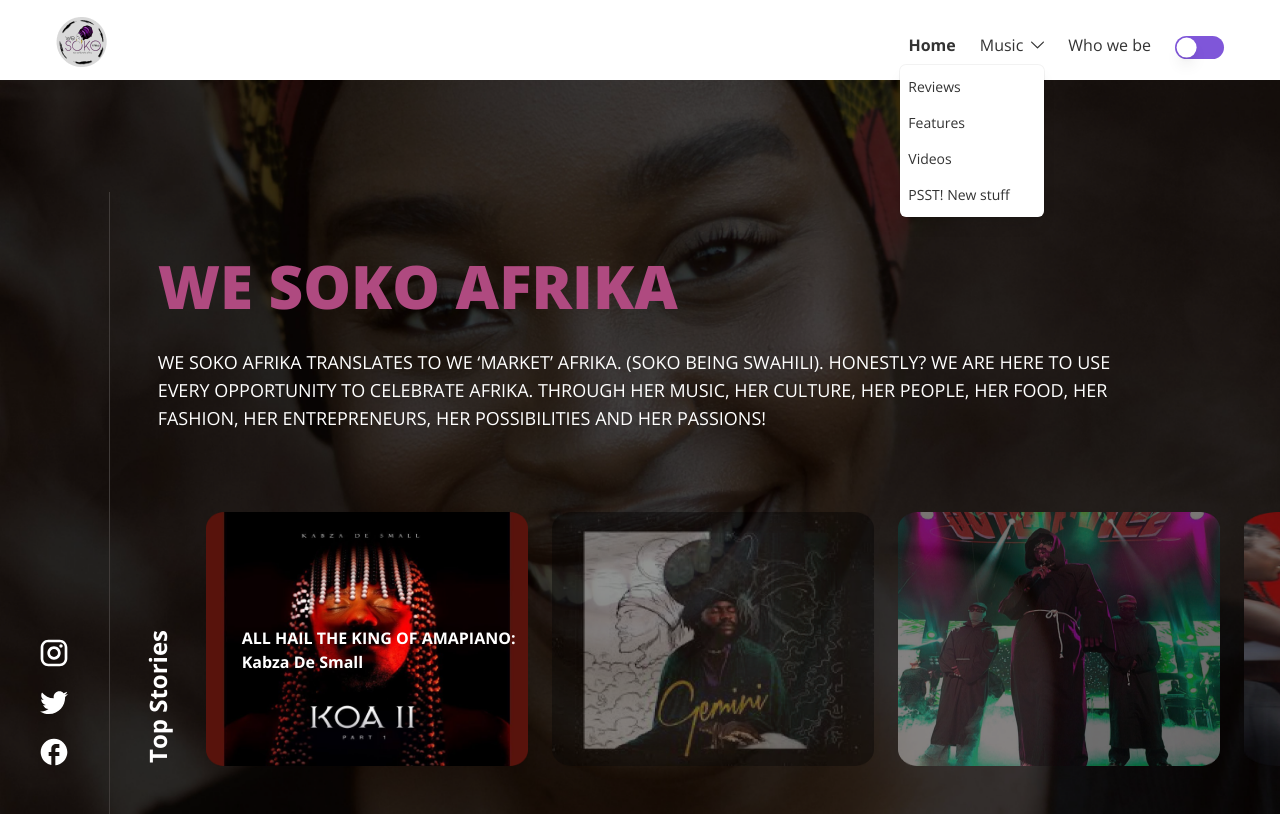
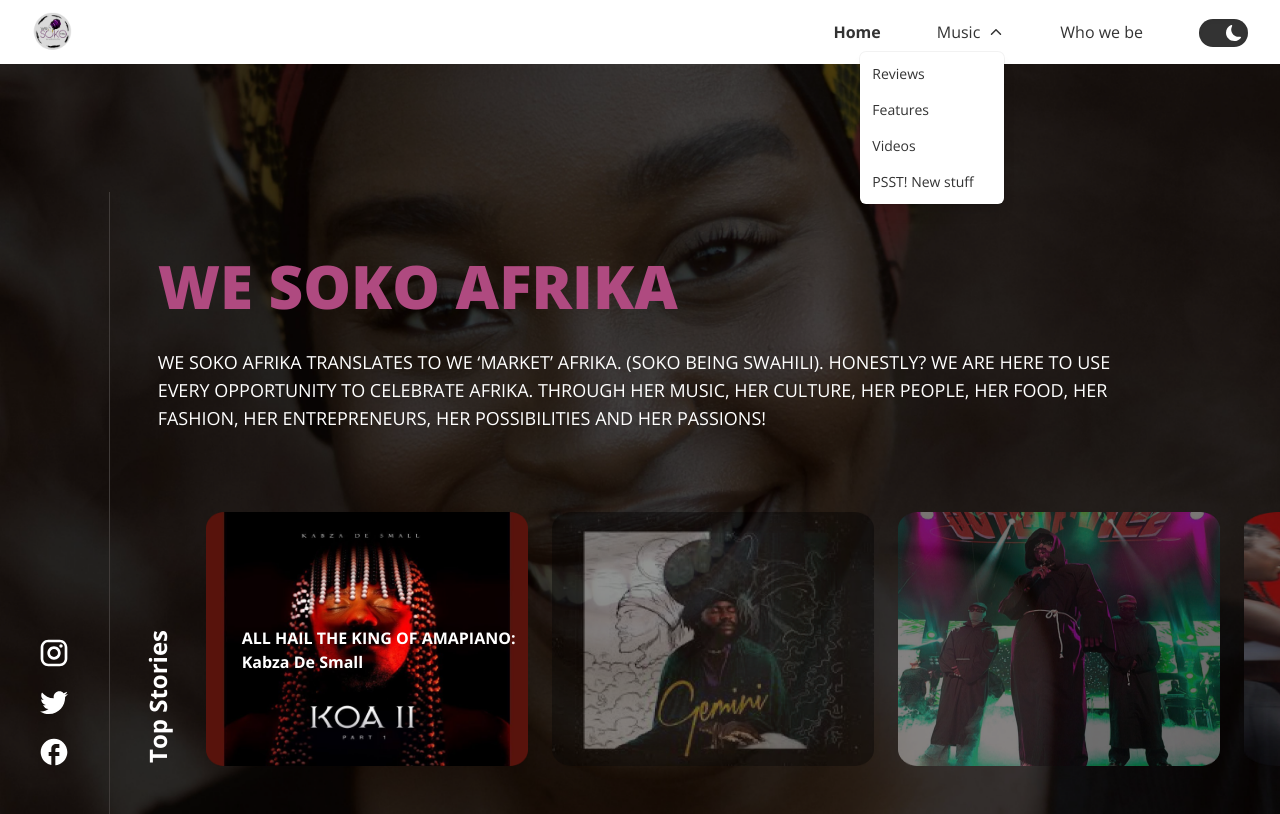
Before and after one commit to damiisdandy/soso-afrika, a Next.js app: page / in a window 1280 px wide. Both pictures are taken after a click on the button "Music". Built offline with nearby package versions, Linux system fonts and the light colour scheme.

Commit message:
feat: ui and functionality changes

```diff
--- /dev/null
+++ b/components/mode-switch/index.tsx
@@ -0,0 +1,38 @@
+import { Switch } from "@headlessui/react";
+import { useTheme } from "next-themes";
+import { BsFillSunFill, BsFillMoonFill } from "react-icons/bs";
+
+type ColorModeType = "light" | "dark";
+
+export default function ModeSwitch() {
+  const { setTheme } = useTheme();
+  const theme = useTheme().theme as ColorModeType;
+
+  const handleToggle = () => {
+    setTheme(theme === "light" ? "dark" : "light");
+  };
+
+  const isLightMode = theme === "light";
+
+  return (
+    <Switch
+      checked={isLightMode}
+      onChange={handleToggle}
+      className={`z-0 shadow-inner ${
+        isLightMode ? "bg-[#efefef]" : "bg-textColor"
+      } relative inline-flex h-7 w-[49px] shrink-0 cursor-pointer rounded-full transition-colors duration-200 ease-in-out focus:outline-none focus-visible:ring-2  focus-visible:ring-white focus-visible:ring-opacity-75 top-1`}
+    >
+      <span
+        className={`z-10 dark:shadow-none absolute ${
+          isLightMode ? "left-[0%]" : "left-[calc(100%-theme(space.7))]"
+        }  pointer-events-none h-7 w-7 flex items-center justify-center  rounded-full ring-0 transition-all duration-200 ease-in-out`}
+      >
+        {isLightMode ? (
+          <BsFillSunFill className="text-orange" />
+        ) : (
+          <BsFillMoonFill className="text-white" />
+        )}
+      </span>
+    </Switch>
+  );
+}
--- a/components/music-dropdown/index.tsx
+++ b/components/music-dropdown/index.tsx
@@ -1,13 +1,33 @@
 import { Menu, Transition } from "@headlessui/react";
-import ArrowDown from "@/assets/svg/arrow-down.svg";
-import { Fragment, MouseEvent } from "react";
+import { Fragment, MouseEvent, ReactNode } from "react";
 import { useRouter } from "next/router";
+import { IoIosArrowDown, IoIosArrowUp } from "react-icons/io";
+import Link from "next/link";
 
 type DropDownProps = {
-  active: boolean;
+  urlActive: boolean;
 };
 
-export default function DropDown({ active }: DropDownProps) {
+type MenuItemProps = {
+  active: boolean;
+  href: string;
+  children: ReactNode;
+};
+
+const MenuItem = ({ active, href, children }: MenuItemProps) => {
+  return (
+    <Link
+      href={href}
+      className={`${
+        active ? "bg-switchLight dark:bg-switch" : ""
+      }  px-3 py-2 text-sm w-full text-left block hover:bg-switchLight dark:hover:bg-switch`}
+    >
+      {children}
+    </Link>
+  );
+};
+
+export default function DropDown({ urlActive }: DropDownProps) {
   const router = useRouter();
 
   const handleReviewsNavigation = (e: MouseEvent) => {
@@ -21,11 +41,19 @@
         <div>
           <Menu.Button
             className={`inline-flex gap-2 items-center ${
-              active && "font-bold"
+              urlActive && "font-bold"
             }`}
           >
-            Music
-            <ArrowDown className="dark:fill-white" />
+            {({ open }) => (
+              <div className="flex items-center gap-2">
+                <p>Music</p>
+                {open ? (
+                  <IoIosArrowUp className="dark:fill-white" />
+                ) : (
+                  <IoIosArrowDown className="dark:fill-white" />
+                )}
+              </div>
+            )}
           </Menu.Button>
         </div>
         <Transition
@@ -37,52 +65,34 @@
           leaveFrom="transform opacity-100 scale-100"
           leaveTo="transform opacity-0 scale-95"
         >
-          <Menu.Items className="absolute right-0 mt-2 w-[9rem] origin-top-right divide-y divide-gray-100 rounded-md bg-white dark:bg-textColor shadow-lg ring-1 ring-black ring-opacity-5 focus:outline-none ">
+          <Menu.Items className="absolute right-0 mt-2 w-[9rem] origin-top-right divide-y divide-gray-100 rounded-md bg-white dark:bg-textColor shadow-lg ring-1 ring-black ring-opacity-5 focus:outline-none">
             <div className=" py-1 ">
               <Menu.Item>
                 {({ active }) => (
-                  <button
-                    onClick={handleReviewsNavigation}
-                    type="button"
-                    className={`${
-                      active ? "bg-switchLight  dark:bg-switch" : ""
-                    }  px-2 py-2 text-sm  w-full text-left`}
-                  >
+                  <MenuItem active={active} href="/reviews">
                     Reviews
-                  </button>
+                  </MenuItem>
                 )}
               </Menu.Item>
               <Menu.Item>
                 {({ active }) => (
-                  <button
-                    className={`${
-                      active ? "bg-switchLight dark:bg-switch" : ""
-                    }  px-2 py-2 text-sm  w-full text-left`}
-                  >
+                  <MenuItem active={active} href="/features">
                     Features
-                  </button>
+                  </MenuItem>
                 )}
               </Menu.Item>
               <Menu.Item>
                 {({ active }) => (
-                  <button
-                    className={`${
-                      active ? "bg-switchLight dark:bg-switch" : ""
-                    }  px-2 py-2 text-sm  w-full text-left`}
-                  >
+                  <MenuItem active={active} href="/videos">
                     Videos
-                  </button>
+                  </MenuItem>
                 )}
               </Menu.Item>
               <Menu.Item>
                 {({ active }) => (
-                  <button
-                    className={`${
-                      active ? "bg-switchLight dark:bg-switch" : ""
-                    }  px-2 py-2 text-sm  w-full text-left`}
-                  >
+                  <MenuItem active={active} href="/reviews#new-stuff">
                     PSST! New stuff
-                  </button>
+                  </MenuItem>
                 )}
               </Menu.Item>
             </div>
--- a/components/navbar/index.tsx
+++ b/components/navbar/index.tsx
@@ -1,13 +1,31 @@
-import { useEffect, useState } from "react";
+import { ReactNode, useEffect, useState } from "react";
 import Image from "next/image";
 import Link from "next/link";
 import { useRouter } from "next/router";
-import ToggleSwitch from "@/components/switch";
+import ModeSwitch from "@/components/mode-switch";
 import DropDown from "@/components/music-dropdown";
 import CompanyLogo from "@/assets/img/companylogo.png";
-import ModalForNavigation from "@/components/sidebar";
+import Sidebar from "@/components/sidebar";
 
-const headerHideThreshold = 400;
+const HEADER_TRESHOLD = 400;
+
+type NavLinkProps = {
+  href: string;
+  children: ReactNode;
+};
+
+const NavLink = ({ href, children }: NavLinkProps) => {
+  const router = useRouter();
+
+  return (
+    <Link
+      href={href}
+      className={`${router.pathname === href ? "font-bold" : ""}`}
+    >
+      {children}
+    </Link>
+  );
+};
 
 const Header = () => {
   const [headerVisible, setHeaderVisible] = useState(true);
@@ -25,13 +43,14 @@
 
       const direction = currentScroll > prevScrollVal ? "down" : "up";
       if (headerVisible && direction === "down") {
-        if (currentScroll < headerHideThreshold) return;
+        if (currentScroll < HEADER_TRESHOLD) return;
         setHeaderVisible(false);
       } else if (!headerVisible && direction === "up") {
         setHeaderVisible(true);
       }
       prevScrollVal = currentScroll;
     }
+
     window.addEventListener("scroll", handleScroll);
     return () => {
       window.removeEventListener("scroll", handleScroll);
@@ -42,38 +61,34 @@
   const menuActive = router.pathname === "/reviews";
   return (
     <nav
-      className={` z-50 sm:px-8 items h-[5rem] bg-white w-full dark:bg-darkBg fixed top-0 transition duration-300 ease-in ${
+      className={`z-50 p-3 px-4 sm:px-8 flex items-center justify-between bg-white w-full dark:bg-darkBg fixed top-0 transition duration-300 ease-in ${
         headerVisible ? "translate-y-0" : "translate-y-[-100%]"
       }`}
     >
-      <div className="flex justify-between items-center 2xl:w-[100rem] xl:mx-auto">
-        <div onClick={() => router.push("/")} className="cursor-pointer">
-          <Image src={CompanyLogo} alt="Company Logo" height={90} width={100} />
-        </div>
+      <Image
+        src={CompanyLogo}
+        alt="Company Logo"
+        placeholder="blur"
+        className="w-10 h-10 cursor-pointer"
+        onClick={() => router.push("/")}
+      />
 
-        <ul className="hidden sm:flex gap-6 items-center text-textColor dark:text-darkModeText mr-6">
+      <ul className="hidden sm:flex gap-14 items-center text-textColor dark:text-darkModeText">
         <li>
-            <Link
-              href={"/"}
-              className={`${router.pathname === "/" ? "font-bold" : ""}`}
-            >
-              Home{" "}
-            </Link>
+          <NavLink href={"/"}>Home</NavLink>
         </li>
         <li>
-            <Link href={"#"} className={`flex items-center gap-2`}>
-              <DropDown active={menuActive} />
-            </Link>
+          <DropDown urlActive={menuActive} />
         </li>
         <li>
-            <Link href={"#"}>Who we be </Link>
+          <NavLink href="/about">Who we be</NavLink>
         </li>
         <li>
-            <ToggleSwitch />
+          <ModeSwitch />
         </li>
       </ul>
-        <ModalForNavigation />
-      </div>
+
+      <Sidebar />
     </nav>
   );
 };
--- a/components/switch/index.tsx
+++ /dev/null
@@ -1,33 +0,0 @@
-import { Switch } from "@headlessui/react";
-import { useTheme } from "next-themes";
-
-type ColorModeType = "light" | "dark";
-
-export default function ToggleSwitch() {
-  const { setTheme } = useTheme();
-  const theme = useTheme().theme as ColorModeType;
-
-  const handleToggle = () => {
-    setTheme(theme === "light" ? "dark" : "light");
-  };
-
-  return (
-    <div className="">
-      <Switch
-        checked={theme === "light"}
-        onChange={handleToggle}
-        className={`z-0 ${theme === "light" ? "bg-switch" : "bg-switch "}
-          relative inline-flex h-[23px] w-[49px] shrink-0 cursor-pointer rounded-full transition-colors duration-200 ease-in-out focus:outline-none focus-visible:ring-2  focus-visible:ring-white focus-visible:ring-opacity-75 top-1`}
-      >
-        <span
-          aria-hidden="true"
-          className={` z-10 translate-y-[.1rem] ${
-            theme === "light" ? "translate-x-7" : "translate-x-[.1rem]"
-          }
-            pointer-events-none inline-block h-[20px] w-[20px] transform rounded-full shadow-lg ring-0 transition duration-200 ease-in-out`}
-          style={{ background: "white" }}
-        />
-      </Switch>
-    </div>
-  );
-}
--- a/package.json
+++ b/package.json
@@ -20,6 +20,7 @@
     "next-themes": "^0.2.1",
     "react": "18.2.0",
     "react-dom": "18.2.0",
+    "react-icons": "^4.8.0",
     "typescript": "5.0.2"
   },
   "devDependencies": {
--- a/pages/index.tsx
+++ b/pages/index.tsx
@@ -7,7 +7,7 @@
 export default function Home() {
   return (
     <>
-      <Seo title="" description="We Market Africa" />
+      <Seo title="Home" description="We Market Africa" />
       <main className="text-white ">
         <Wrapper>
           <section className="bg-[url('../assets/img/mobile-hero.png')] md:bg-[url('../assets/img/hero.png')] max-h-[100%] min-h-[100vh] bg-cover bg-no-repeat w-[100vw] ">
```
Also changed, not shown: components/sidebar/index.tsx (+10 -6 lines), assets/img/companylogo.png, 1 other file (tests, documents, lock files or other folders). Lines whose indentation alone changed are shown as unchanged.
